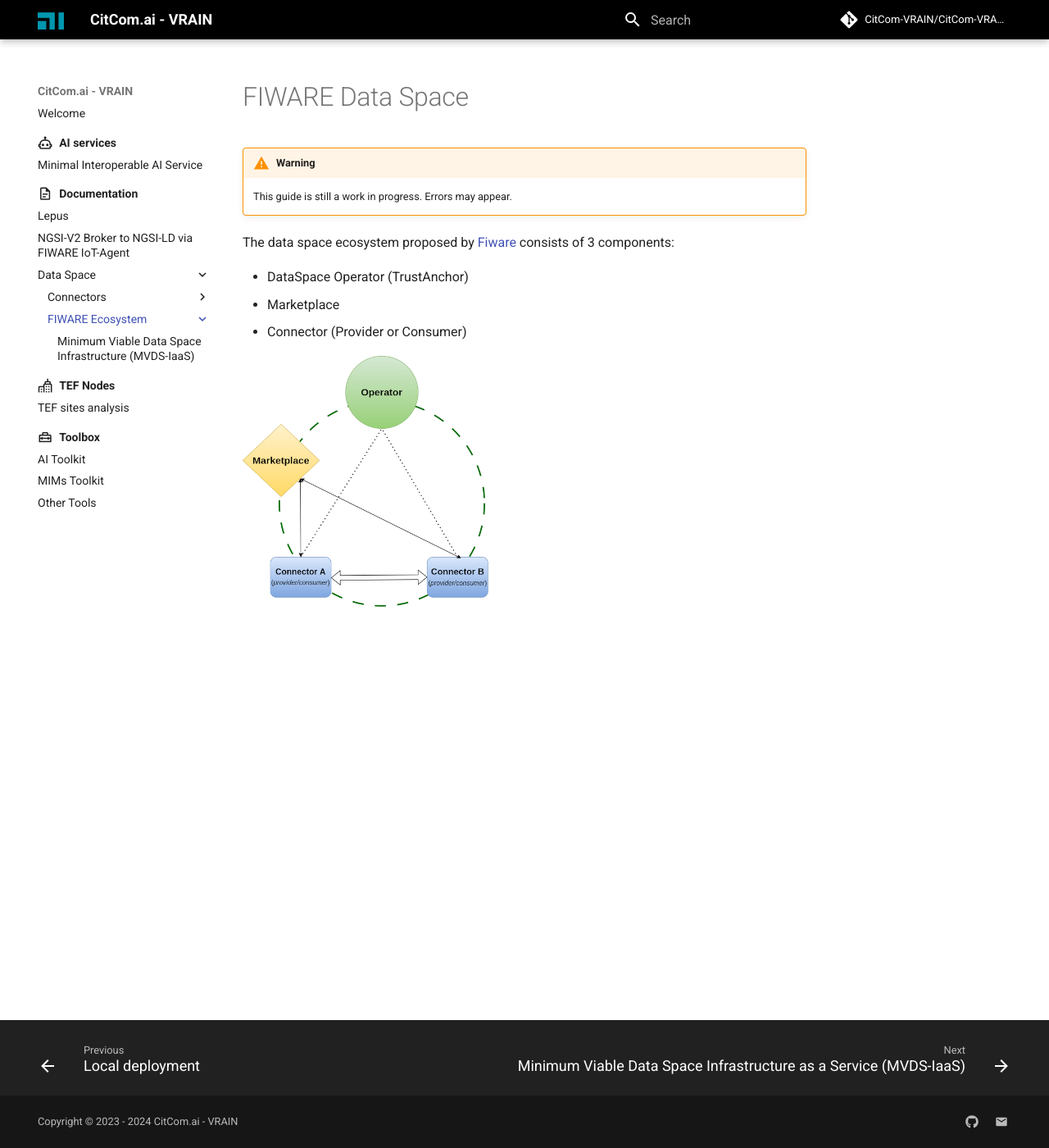
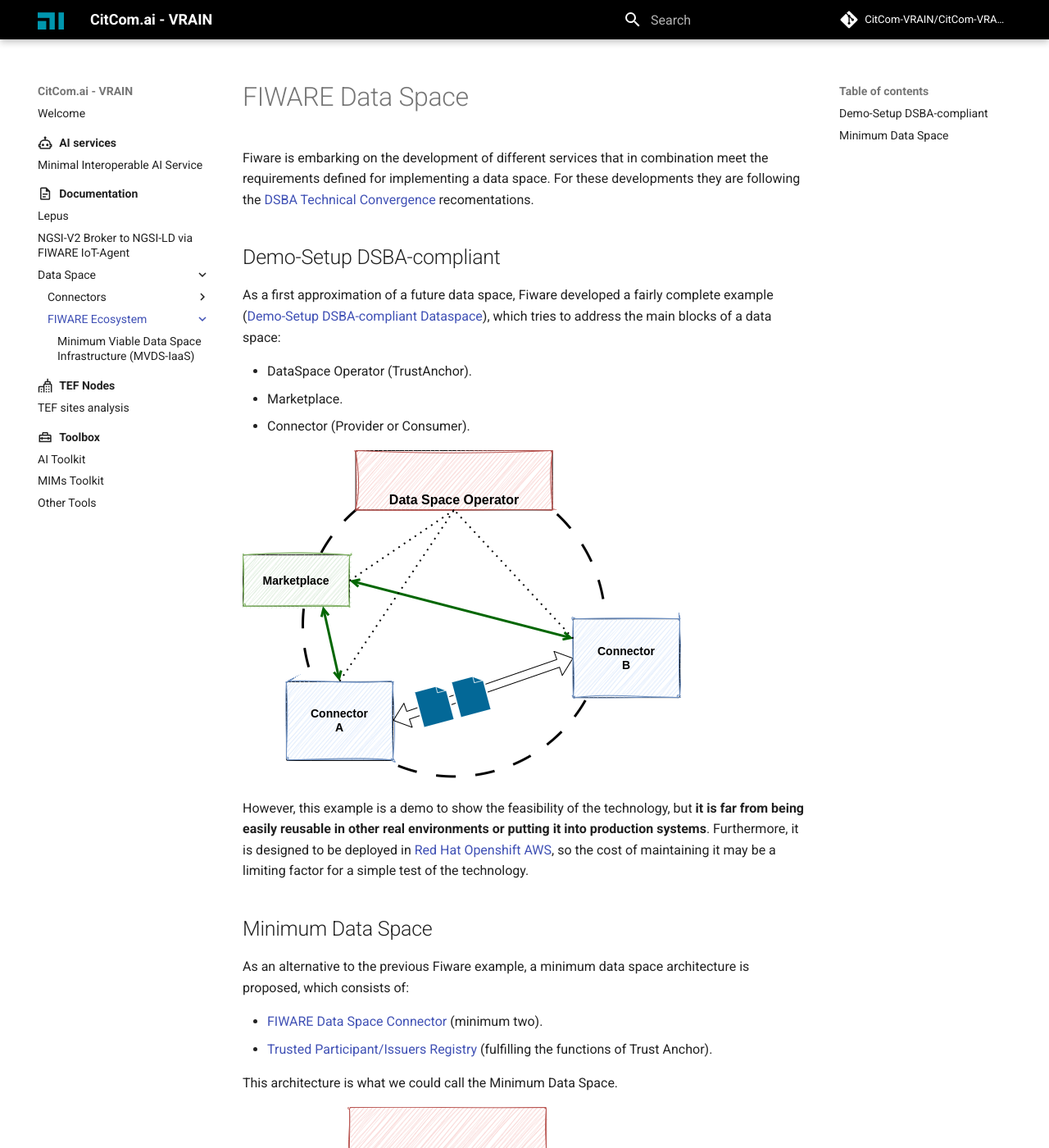
Before and after one commit to riseupalex/CitComAI-Hub.github.io, an MkDocs documentation site: the page built from docs/documentation/data_space/fiware_ecosystem/index.md, in a window 1280 px wide and 1400 px high. Shown: the whole window at 82% size. Built offline with MkDocs 1.6.1 and Material for MkDocs 9.7.7, drawn with Linux system fonts in a browser that asks for light colours; comment, search, counter and statistics services are not loaded.

Commit message:
fiware data space documentation

```diff
--- a/docs/documentation/data_space/fiware_ecosystem/index.md
+++ b/docs/documentation/data_space/fiware_ecosystem/index.md
@@ -1,12 +1,26 @@
 # FIWARE Data Space
 
-!!! warning
-    This guide is still a work in progress. Errors may appear.
+Fiware is embarking on the development of different services that in combination meet the requirements defined for implementing a data space. For these developments they are following the [DSBA Technical Convergence](https://data-spaces-business-alliance.eu/wp-content/uploads/dlm_uploads/Data-Spaces-Business-Alliance-Technical-Convergence-V2.pdf) recomentations.
 
-The data space ecosystem proposed by [Fiware](https://github.com/FIWARE-Ops/fiware-gitops/tree/master/aws/dsba) consists of 3 components:
+## Demo-Setup DSBA-compliant
 
-- DataSpace Operator (TrustAnchor)
-- Marketplace
-- Connector (Provider or Consumer)
+As a first approximation of a future data space, Fiware developed a fairly complete example ([Demo-Setup DSBA-compliant Dataspace](https://github.com/FIWARE-Ops/fiware-gitops/tree/master/aws/dsba)), which tries to address the main blocks of a data space:
+
+- DataSpace Operator (TrustAnchor).
+- Marketplace.
+- Connector (Provider or Consumer).
 
 ![dataspace_schema](./img/fiware_dataspace.png)
+
+However, this example is a demo to show the feasibility of the technology, but **it is far from being easily reusable in other real environments or putting it into production systems**. Furthermore, it is designed to be deployed in [Red Hat Openshift AWS](https://aws.amazon.com/es/rosa/), so the cost of maintaining it may be a limiting factor for a simple test of the technology.
+
+## Minimum Data Space
+
+As an alternative to the previous Fiware example, a minimum data space architecture is proposed, which consists of:
+
+- [FIWARE Data Space Connector](https://github.com/FIWARE-Ops/data-space-connector) (minimum two).
+- [Trusted Participant/Issuers Registry](https://github.com/FIWARE/trusted-issuers-registry) (fulfilling the functions of Trust Anchor).
+
+This architecture is what we could call the Minimum Data Space.
+
+![minimum_dataspace_schema](./img/minimum_dataspace_arch.png)
```
Also changed, not shown: docs/documentation/data_space/fiware_ecosystem/img/fiware_dataspace.png, docs/documentation/data_space/fiware_ecosystem/img/minimum_dataspace_arch.png (added).
